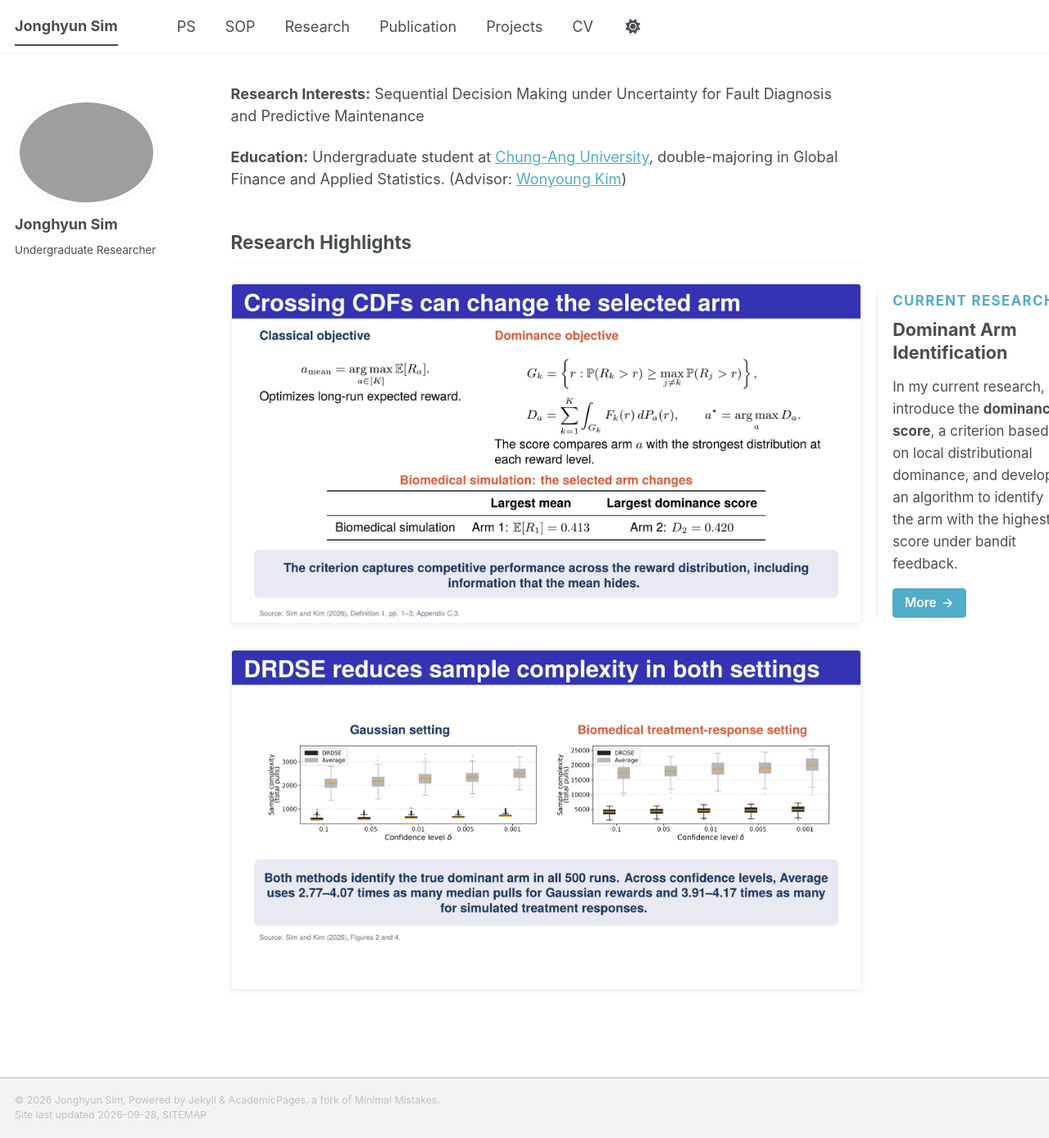
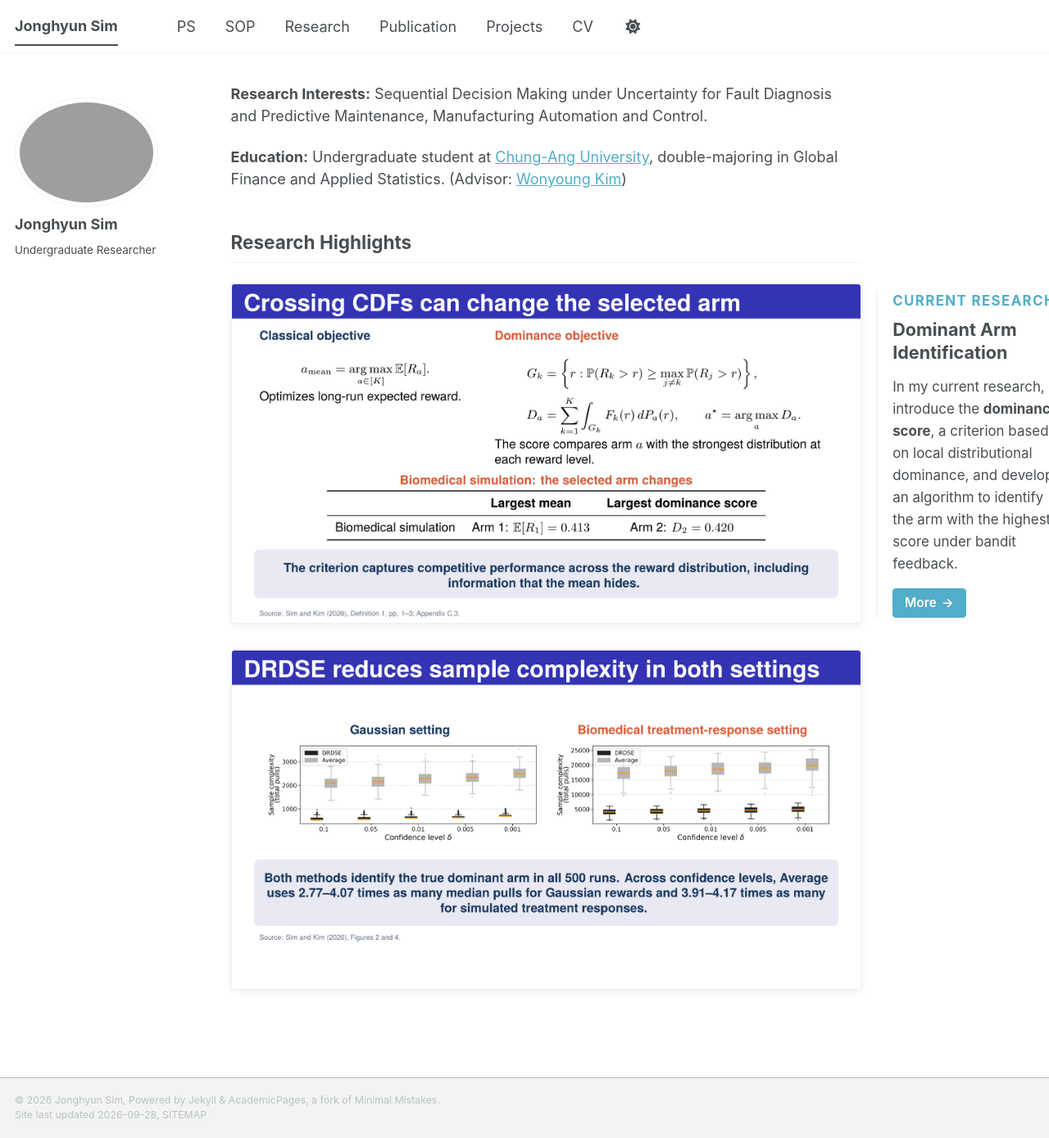
Before and after one commit to simjonghyun/simjonghyun.github.io, a Jekyll site: the page built from _pages/about.md, in a window 1280 px wide and 1389 px high. Shown: the whole window at 82% size. Built offline with Jekyll 4.4.1, drawn with Linux system fonts in a browser that asks for light colours; a style sheet for code colours, icons or effects is not loaded.

Commit message:
Expand research interests in about page

```diff
--- a/_pages/about.md
+++ b/_pages/about.md
@@ -6,7 +6,7 @@ redirect_from:
   - /about/
   - /about.html
 ---
-**Research Interests:** Sequential Decision Making under Uncertainty for Fault Diagnosis and Predictive Maintenance
+**Research Interests:** Sequential Decision Making under Uncertainty for Fault Diagnosis and Predictive Maintenance, Manufacturing Automation and Control.
 
 **Education:** Undergraduate student at [Chung-Ang University](https://www.cau.ac.kr/), double-majoring in Global Finance and Applied Statistics. (Advisor: [Wonyoung Kim](https://www.siai.cau.ac.kr/))
 
```
